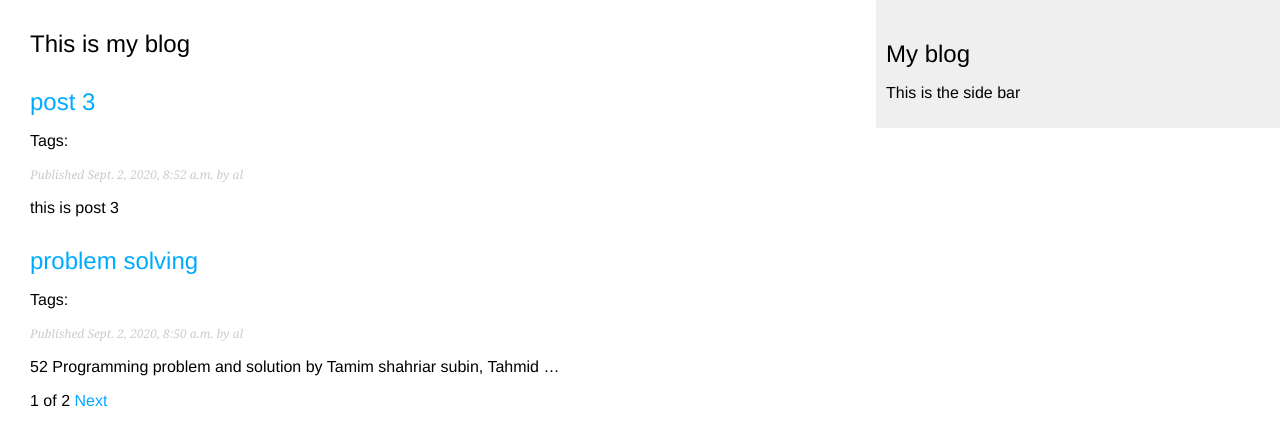
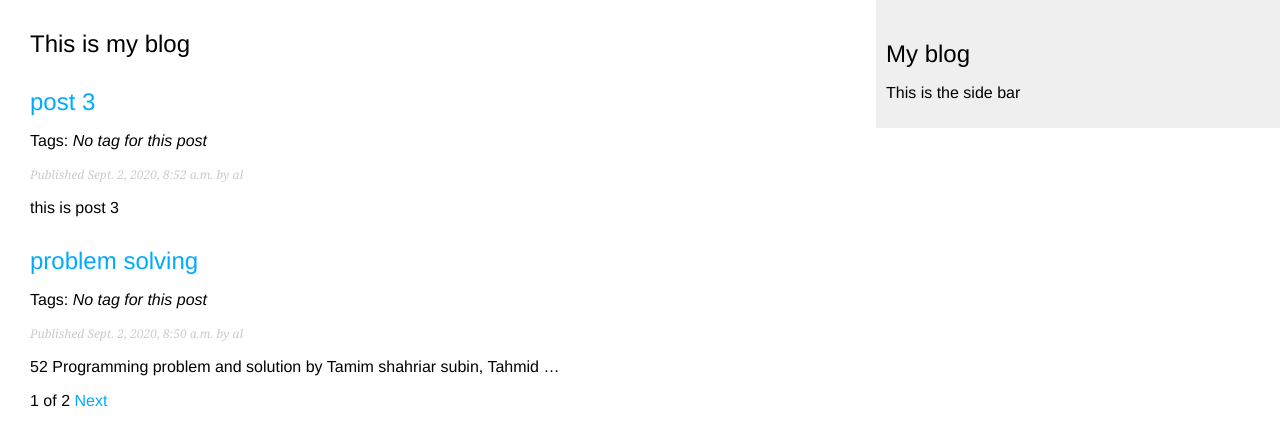
Before and after one commit to alxayeed/django3-blog, a Django app: page / in a window 1280 px wide. Shown: the top 446 px of the page. Run offline with Django 3.2, Linux system fonts and the light colour scheme; data comes from the database, SQL or seed files in the repository; parts of the project's set-up code (start-up, migrations or seed data) failed here and were passed over.

Commit message:
post list template updated

```diff
--- a/blog/templates/blog/post/list.html
+++ b/blog/templates/blog/post/list.html
@@ -15,6 +15,8 @@
   {% for tag in post.tags.all %}
   <a href="{% url 'blog:list_by_tag' tag.slug %}">{{ tag.name }}</a>
   {% if not forloop.last %}, {% endif %}
+  {% empty %}
+  <i>No tag for this post</i>
   {% endfor %}
 </p>
 
```
